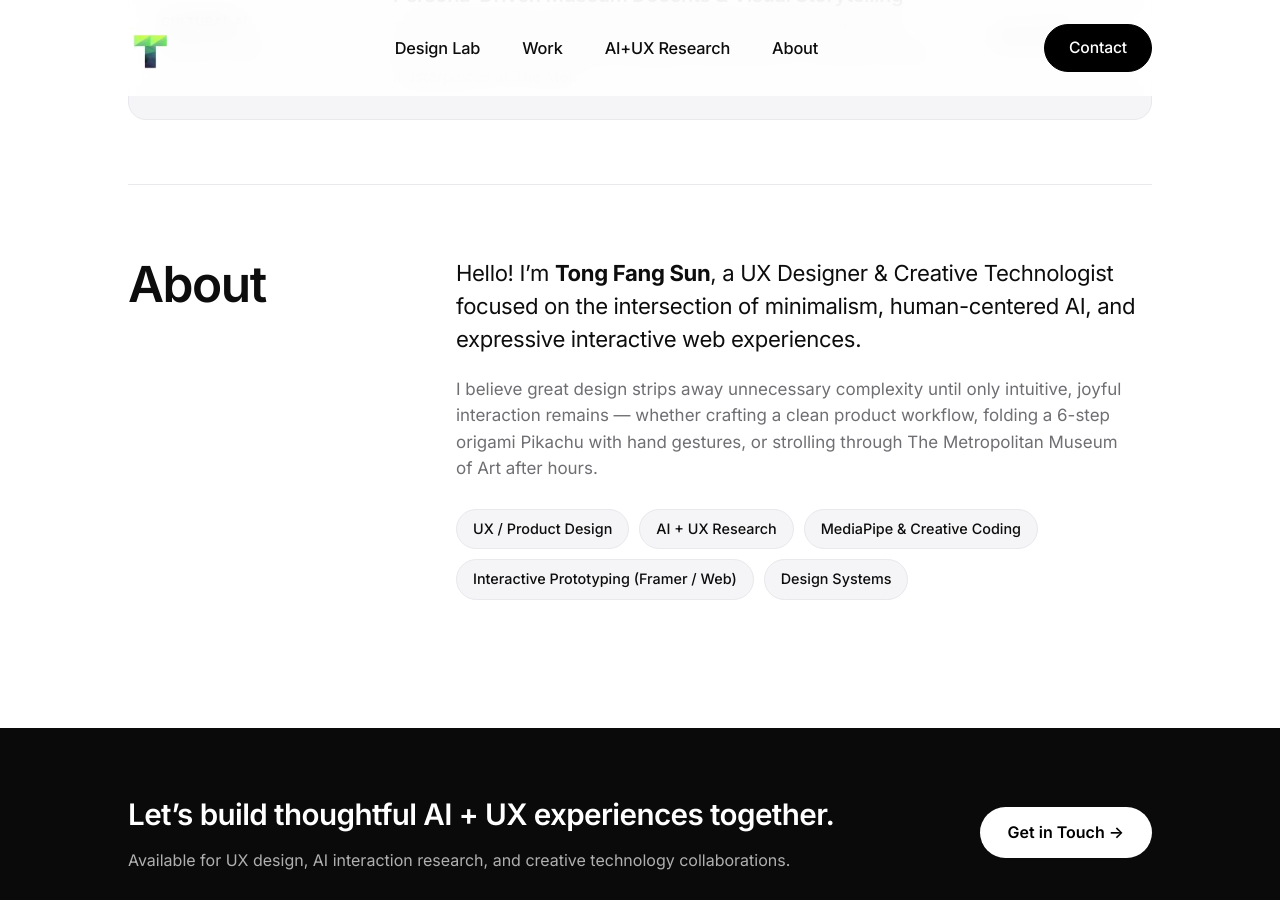
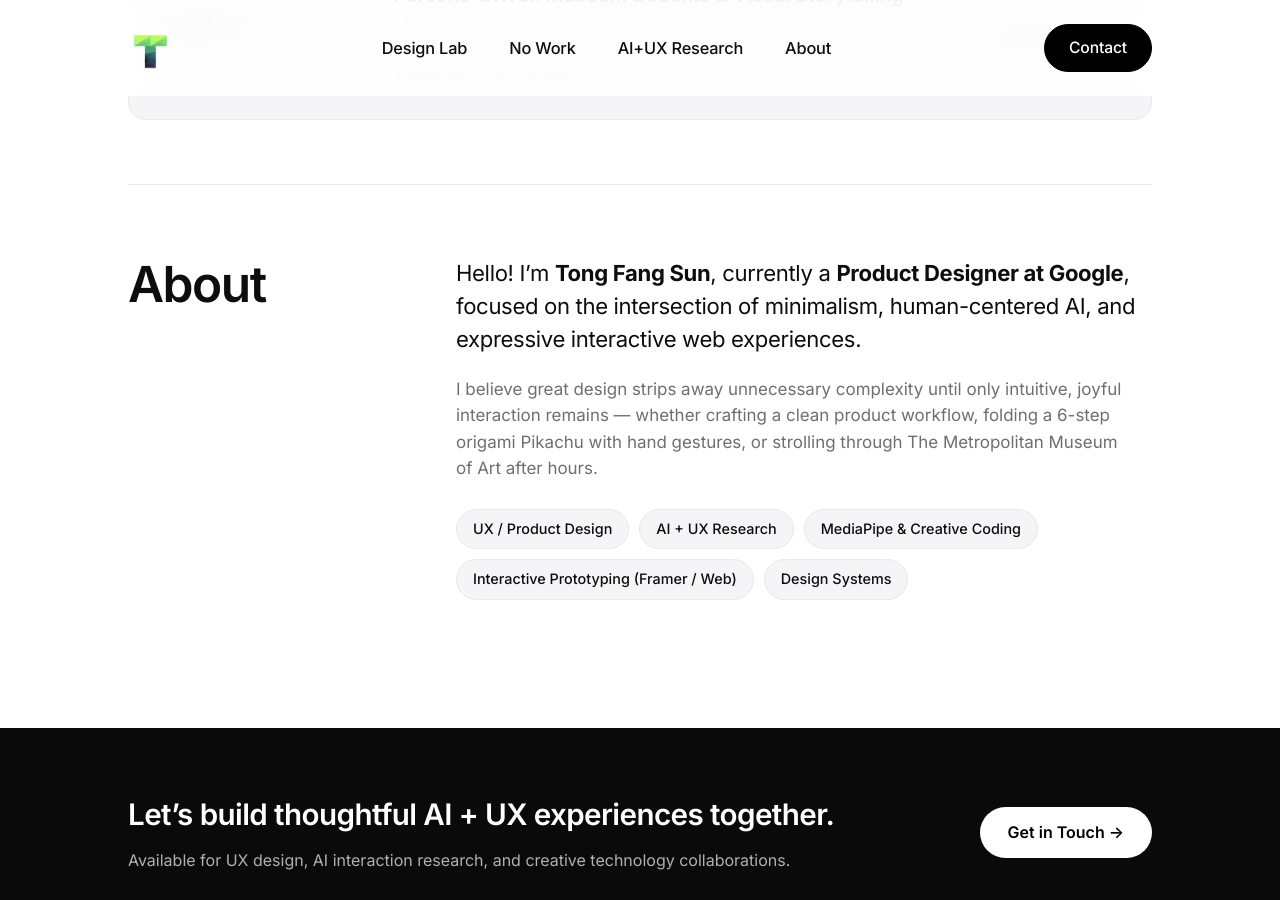
Before and after one commit to tongfangsun-collab/tongfangsun-collab.github.io, a Jekyll site: the page built from index.html, in a window 1280 px wide and 900 px high, scrolled down 5361 px. Built offline with Jekyll 4.4.1, drawn with Linux system fonts in a browser that asks for light colours.

Commit message:
Change 'Work' to 'No Work' and note current role as Product Designer at Google

```diff
--- a/_layouts/default.html
+++ b/_layouts/default.html
@@ -18,7 +18,7 @@
       </a>
       <nav class="site-nav" aria-label="Main Navigation">
         <a href="{{ '/#design-lab' | relative_url }}">Design Lab</a>
-        <a href="{{ '/#work' | relative_url }}">Work</a>
+        <a href="{{ '/#work' | relative_url }}">No Work</a>
         <a href="{{ '/#ai-ux-research' | relative_url }}">AI+UX Research</a>
         <a href="{{ '/#about' | relative_url }}">About</a>
       </nav>
--- a/index.html
+++ b/index.html
@@ -316,7 +316,7 @@ title: Portfolio — UX & AI Interaction Designer
     </div>
     <div class="about-copy">
       <p class="about-lead">
-        Hello! I’m <strong>Tong Fang Sun</strong>, a UX Designer &amp; Creative Technologist focused on the intersection of minimalism, human-centered AI, and expressive interactive web experiences.
+        Hello! I’m <strong>Tong Fang Sun</strong>, currently a <strong>Product Designer at Google</strong>, focused on the intersection of minimalism, human-centered AI, and expressive interactive web experiences.
       </p>
       <p class="about-body">
         I believe great design strips away unnecessary complexity until only intuitive, joyful interaction remains — whether crafting a clean product workflow, folding a 6-step origami Pikachu with hand gestures, or strolling through The Metropolitan Museum of Art after hours.
```
Also changed, not shown: about.md (+1 -1 lines).
